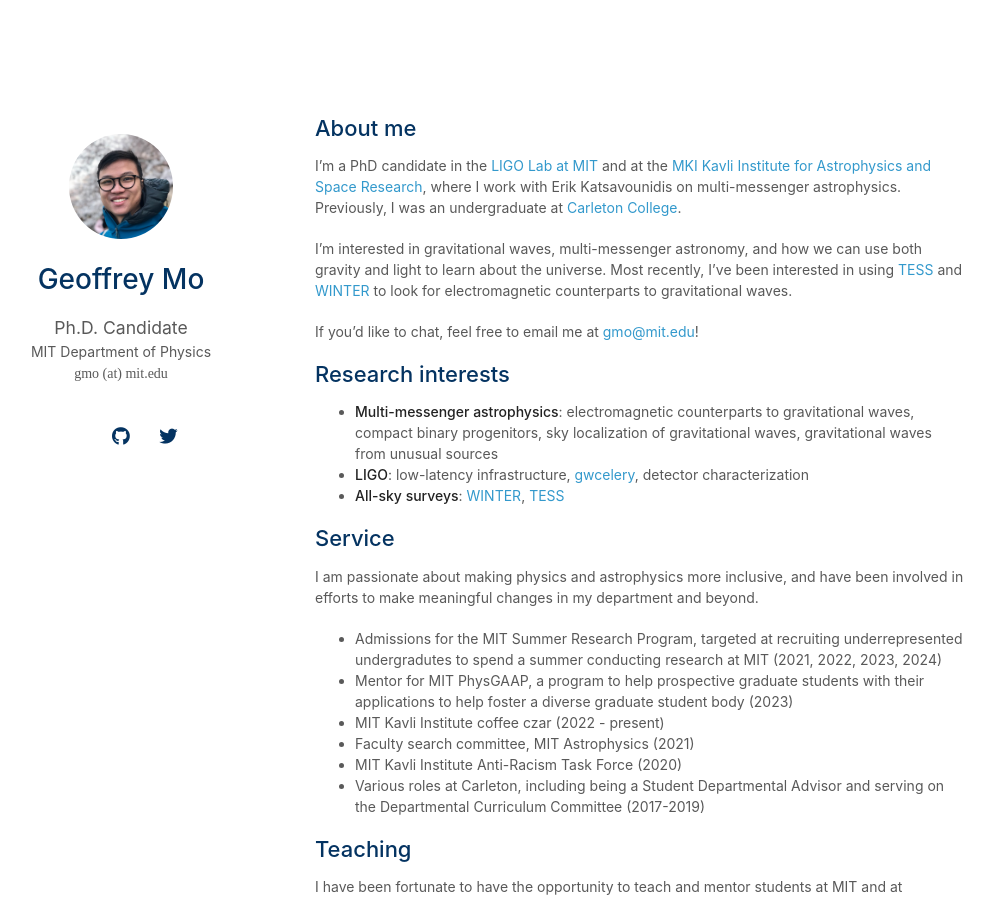
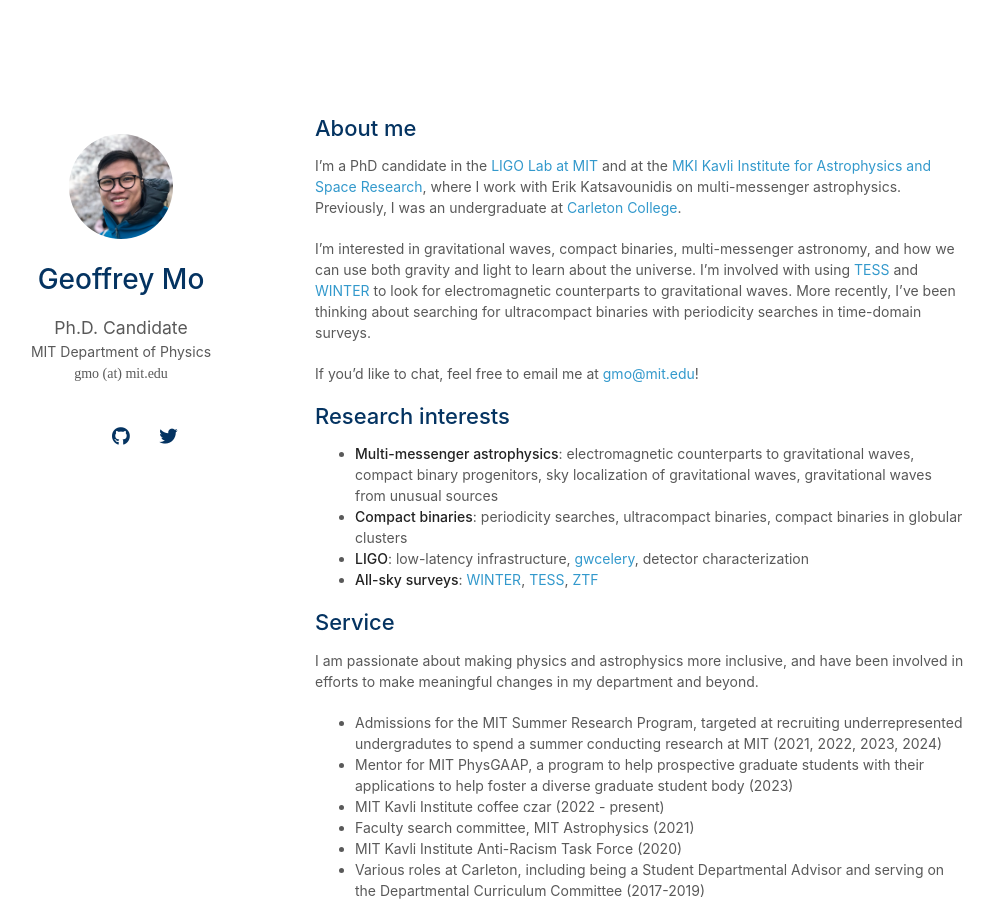
Before and after one commit to geoffreymo/geoffreymo.github.io, a Jekyll site: the page built from index.md, in a window 1280 px wide and 900 px high. Shown: the whole window, without its empty margins (155-1149 px from the left). Built offline with Jekyll 4.4.1, drawn with Linux system fonts in a browser that asks for light colours; nearby versions of some CDN libraries; a style sheet for code colours, icons or effects is not loaded; our own code applies the rules of GitHub Pages for plain Markdown files.

Commit message:
Update index.md

```diff
--- a/index.md
+++ b/index.md
@@ -7,16 +7,18 @@ layout: homepage
 I'm a PhD candidate in the [LIGO Lab at MIT](https://ligolab.mit.edu/) and at the [MKI Kavli Institute for Astrophysics and Space Research](https://space.mit.edu/), where I work with Erik Katsavounidis on multi-messenger astrophysics.
 Previously, I was an undergraduate at [Carleton College](https://carleton.edu/).
 
-I'm interested in gravitational waves, multi-messenger astronomy, and how we can use both gravity and light to learn about the universe.
-Most recently, I've been interested in using [TESS](https://tess.mit.edu/) and [WINTER](https://arxiv.org/abs/2102.01109) to look for electromagnetic counterparts to gravitational waves.
+I'm interested in gravitational waves, compact binaries, multi-messenger astronomy, and how we can use both gravity and light to learn about the universe.
+I'm involved with using [TESS](https://tess.mit.edu/) and [WINTER](https://arxiv.org/abs/2102.01109) to look for electromagnetic counterparts to gravitational waves.
+More recently, I've been thinking about searching for ultracompact binaries with periodicity searches in time-domain surveys.
 
 If you'd like to chat, feel free to email me at [gmo@mit.edu](mailto:gmo.mit.edu)!
 
 ## Research interests
 
 - **Multi-messenger astrophysics**: electromagnetic counterparts to gravitational waves, compact binary progenitors, sky localization of gravitational waves, gravitational waves from unusual sources
+- **Compact binaries**: periodicity searches, ultracompact binaries, compact binaries in globular clusters
 - **LIGO**: low-latency infrastructure, [gwcelery](https://git.ligo.org/emfollow/gwcelery), detector characterization
-- **All-sky surveys**: [WINTER](http://winter.caltech.edu/), [TESS](https://tess.mit.edu/)
+- **All-sky surveys**: [WINTER](http://winter.caltech.edu/), [TESS](https://tess.mit.edu/), [ZTF](https://www.ztf.caltech.edu/)
 
 
 ## Service
```
